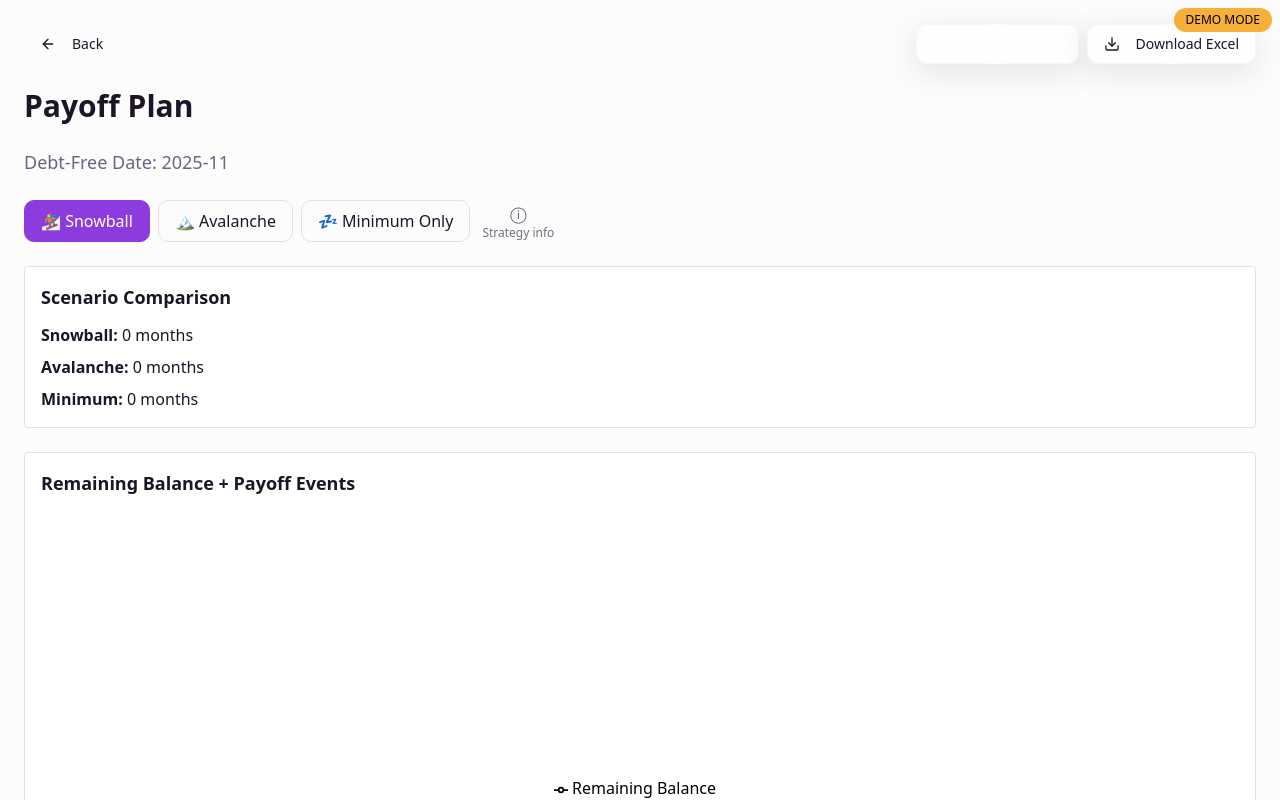
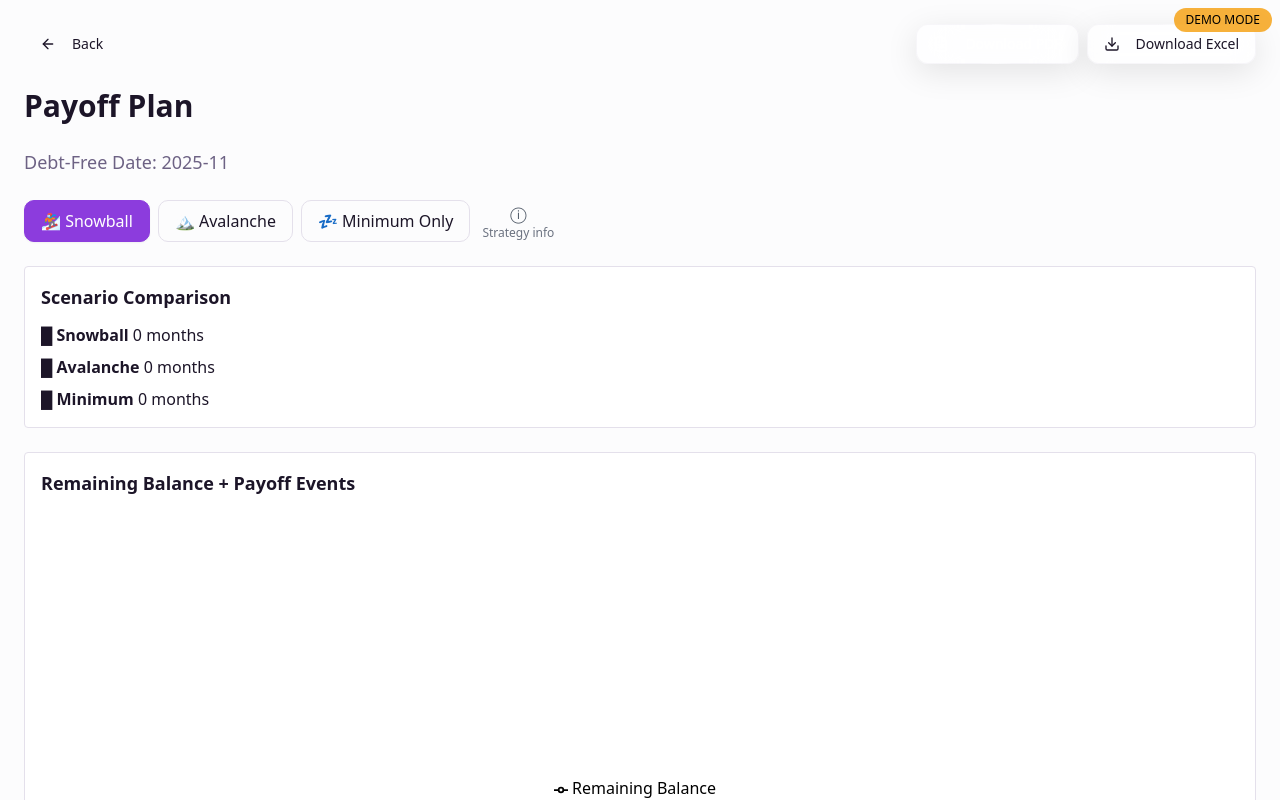
Before and after one commit to Finityo/gleam-debt, a React (Vite) app: page /plan-simple in a window 1280 px wide. Both pictures are taken after a click on the button "Compute Plan". Shown: the top 800 px of the page. Built offline with nearby package versions, Linux system fonts and the light colour scheme.

Commit message:
Add scenario comparison data
Display total months for Snowball, Avalanche, and Minimum scenarios.

```diff
--- a/src/components/ScenarioChart.tsx
+++ b/src/components/ScenarioChart.tsx
@@ -51,12 +51,7 @@ export default function ScenarioChart({ debts, settings }: Props) {
       <div className="space-y-2">
         {data.map((item) => (
           <div key={item.name}>
-            <strong>{item.name}:</strong> {item.months} months
-            {item.half && (
-              <span className="text-xs ml-2" style={{ color: "#d4af37" }}>
-                (50% at month {item.half})
-              </span>
-            )}
+            █ <strong>{item.name}</strong> {item.months} months
           </div>
         ))}
       </div>
```
